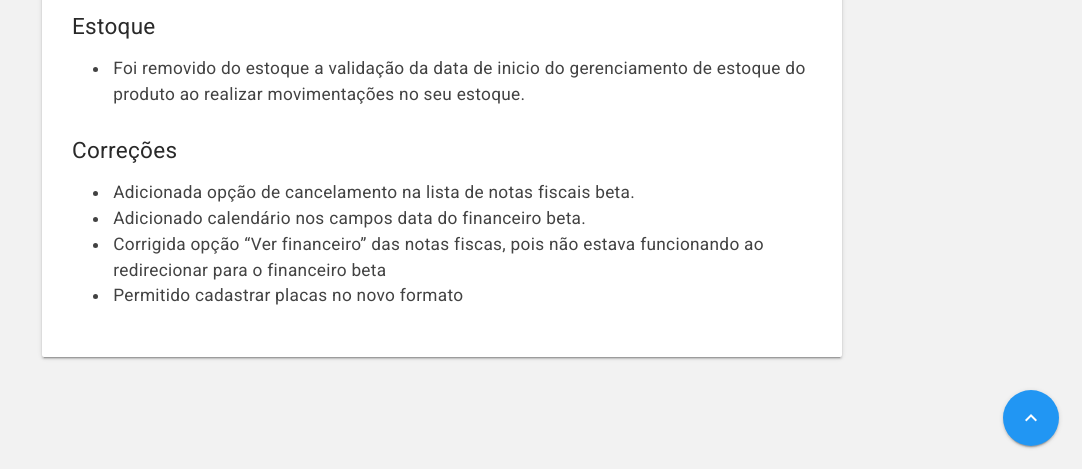
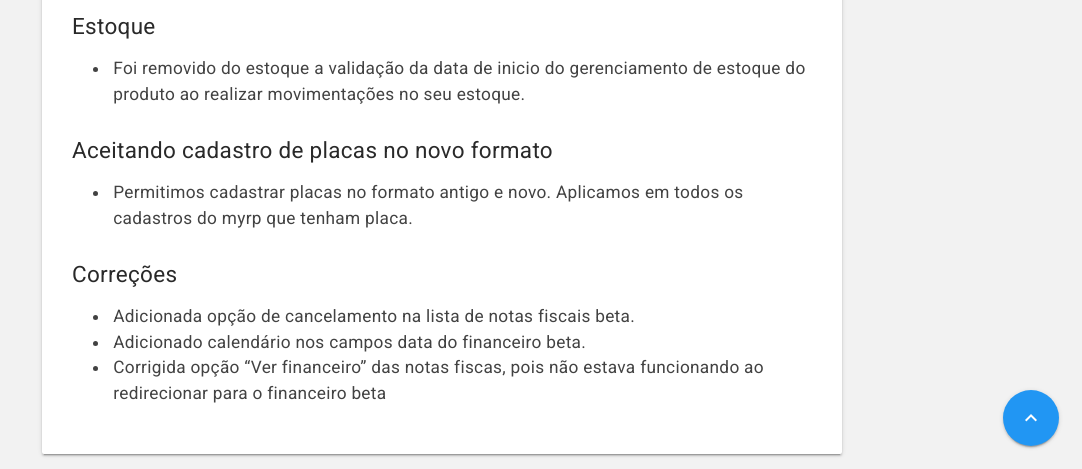
Before and after one commit to myrp-maicon/changelog-myrp, a Jekyll site: the page built from docs/myrp/18.10.01.md, in a window 1280 px wide and 900 px high, scrolled down 1418 px, cut to the strip 431-900 px from the top of the window. Shown: the whole strip, without its empty margins (198-1280 px from the left). Built offline with Jekyll 4.4.1, drawn with Linux system fonts in a browser that asks for light colours; nearby versions of some CDN libraries; our own code applies the rules of GitHub Pages for plain Markdown files; the repository's description, which GitHub fills in, is left out.

Commit message:
Update 18.10.01.md

```diff
--- a/docs/myrp/18.10.01.md
+++ b/docs/myrp/18.10.01.md
@@ -26,8 +26,10 @@ As alterações estarão disponíveis no ambiente demo.myrp.com.br (212) na ter
 ## Estoque
 * Foi removido do estoque a validação da data de inicio do gerenciamento de estoque do produto ao realizar movimentações no seu estoque.
 
+## Aceitando cadastro de placas no novo formato
+* Permitimos cadastrar placas no formato antigo e novo. Aplicamos em todos os cadastros do myrp que tenham placa.
+
 ## Correções
 * Adicionada opção de cancelamento na lista de notas fiscais beta.
 * Adicionado calendário nos campos data do financeiro beta.
 * Corrigida opção "Ver financeiro" das notas fiscas, pois não estava funcionando ao redirecionar para o financeiro beta
-* Permitido cadastrar placas no novo formato
```
